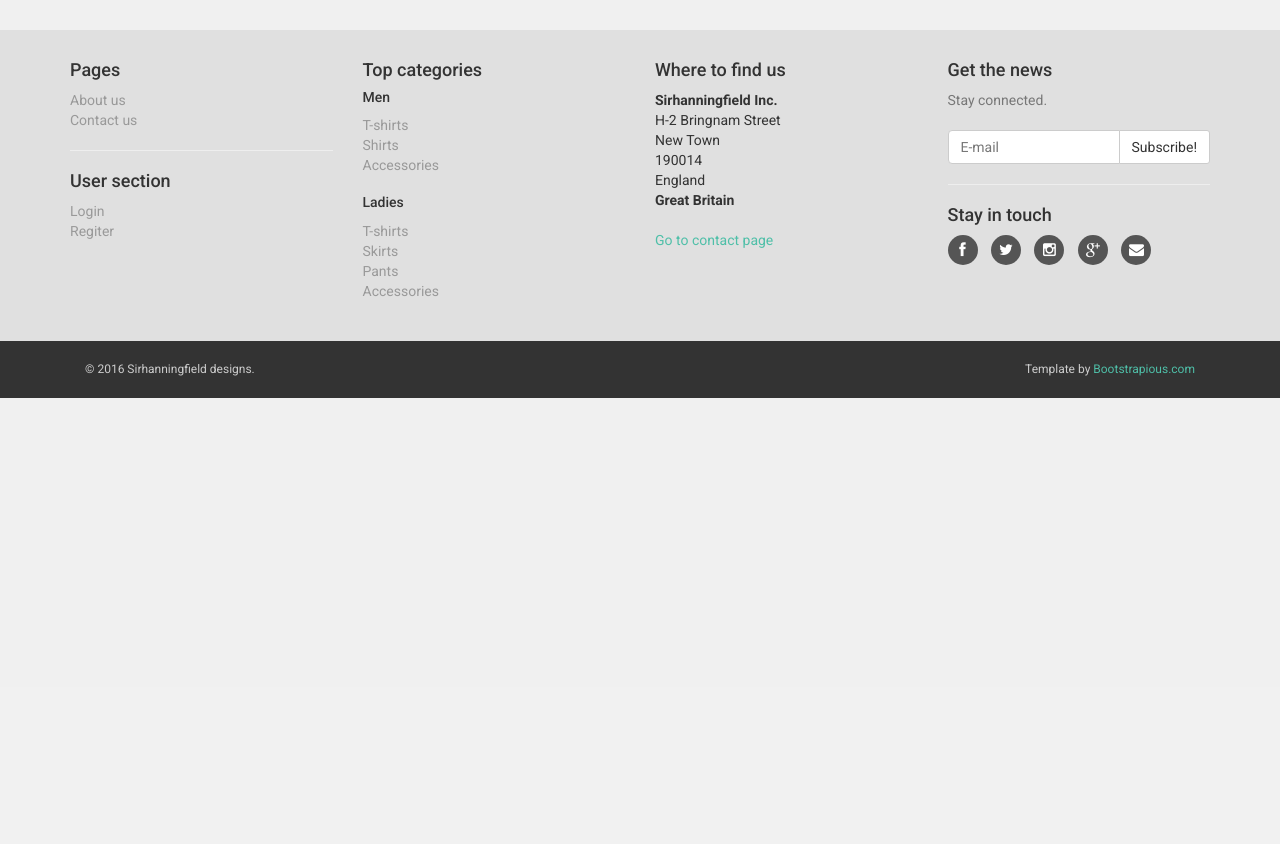
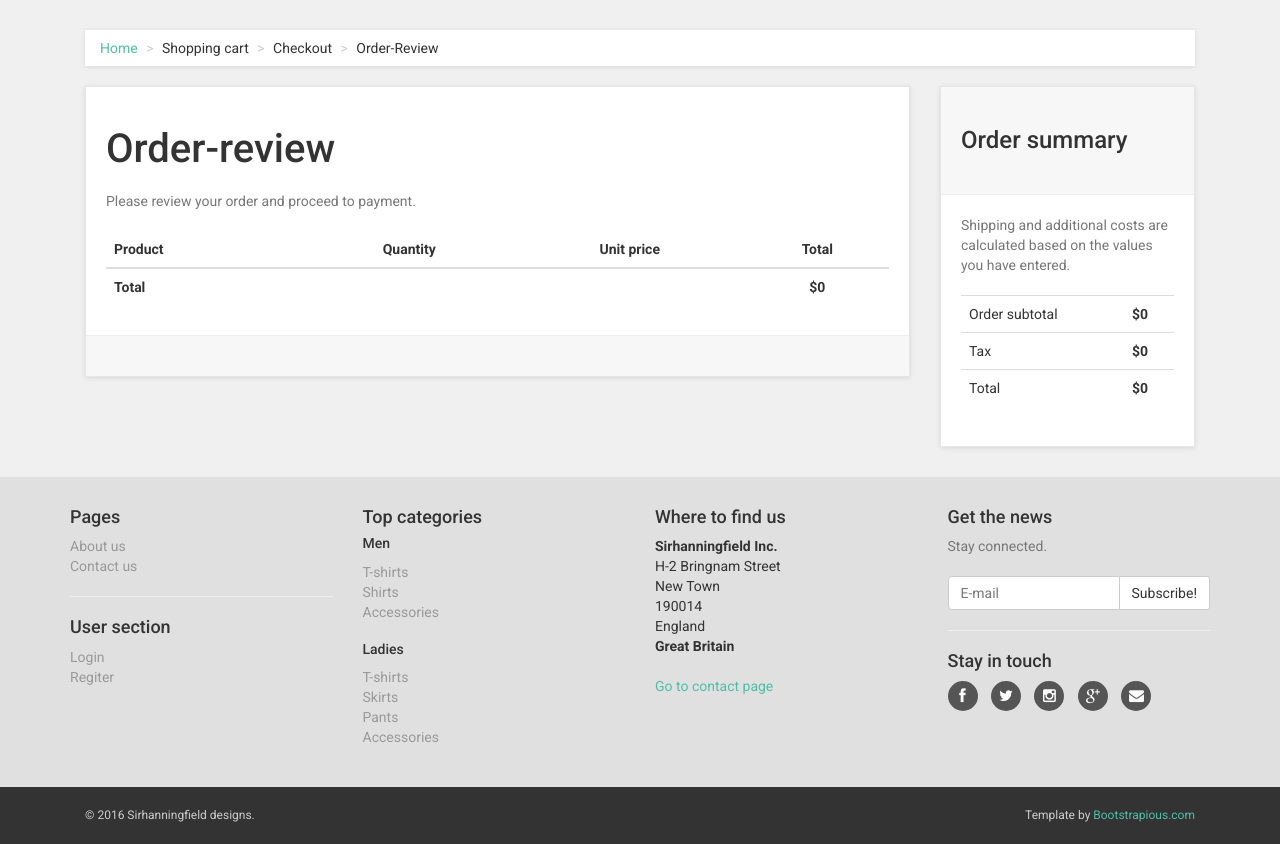
Before and after one commit to sirhanningfield/cart, a Laravel app: page /checkout/payment-details in a window 1280 px wide. Shown: the part 113-957 px from the top of the page. Before the commit the page ends 511 px from the top, so only its background shows below. Run offline with Laravel 8, Linux system fonts and the light colour scheme; lists and menus that the app fills with data are empty; settings files or empty folders that the repository lacks are supplied; some libraries are stand-ins or nearby versions.

Commit message:
Add stripe payment option to cart

```diff
--- a/app/Http/Controllers/CheckoutController.php
+++ b/app/Http/Controllers/CheckoutController.php
@@ -3,6 +3,7 @@
 namespace App\Http\Controllers;
 
 use Illuminate\Http\Request;
+use Gloudemans\Shoppingcart\Facades\Cart;
 use App\Shipping;
 use Session;
 
@@ -56,7 +57,34 @@ class CheckoutController extends Controller
    public function getCheckoutPayment()
    {
    		# code...
-   		return view('checkout.paymentdetails');
+        $items = Cart::content();
+   		return view('checkout.paymentdetails')->withItems($items);
+   }
+
+   public function postStorePayment(Request $request)
+   {
+       # code...
+        \Stripe\Stripe::setApiKey("sk_test_qJVM2IxTApMh5veBxrIX6UEO");
+
+        // Token is created using Stripe.js or Checkout!
+        // Get the payment token submitted by the form:
+        $token = $request->stripeToken;
+
+        // Charge the user's card:
+        $charge = \Stripe\Charge::create(array(
+          "amount" => Cart::total()*100,
+          "currency" => "usd",
+          "description" => "Payment to Sirhanningfield",
+          "source" => $token,
+        ));
+
+        Session::flash('Success','Payment Successful !');
+
+        Cart::destroy();
+
+        return redirect()->route('home');
+
+
    }
 
 
--- a/composer.json
+++ b/composer.json
@@ -10,7 +10,8 @@
         "intervention/image": "^2.3",
         "laravel/framework": "5.4.*",
         "laravel/tinker": "~1.0",
-        "laravelcollective/html": "^5.4.0"
+        "laravelcollective/html": "^5.4.0",
+        "stripe/stripe-php": "4.*"
     },
     "require-dev": {
         "fzaninotto/faker": "~1.4",
--- a/resources/views/checkout/paymentdetails.blade.php
+++ b/resources/views/checkout/paymentdetails.blade.php
@@ -3,5 +3,129 @@
 @section('title','Payment Details')
 
 @section('content')
+	<div class="container">
 
+        <div class="col-md-12">
+            <ul class="breadcrumb">
+                <li><a href="/">Home</a>
+                </li>
+                <li>Shopping cart</li>
+                <li>Checkout</li>
+                <li>Order-Review</li>
+
+            </ul>
+        </div>
+
+        <div class="col-md-9" id="basket">
+
+            <div class="box">
+
+                <form method="post" action="">
+
+                    <h1>Order-review</h1>
+                    <p class="text-muted">Please review your order and proceed to payment.</p>
+                    <div class="table-responsive">
+                        <table class="table">
+                            <thead>
+                                <tr>
+                                    <th>Product</th>
+                                    <th class="text-center">Quantity</th>
+                                    <th class="text-center">Unit price</th>
+                                    <th class="text-center">Total</th>
+
+
+
+
+                                </tr>
+                            </thead>
+                            <tbody>
+                            @foreach($items as $item)
+                                {!!Form::open(['route'=>['item.update',$item->rowId],'method'=>'POST'])!!}
+
+                                <tr>
+                                    <td><a href="#">{{$item->name}}</a></td>
+                                    <td width="8" class="text-center">{{$item->qty}}</td>
+                                    </td>
+                                    <td class="text-center">${{$item->price}}</td>
+
+                                    <td class="text-center">${{$item->price * $item->qty}}</td>
+
+                                {!!Form::close()!!}
+
+                                </tr>
+                            @endforeach
+                            </tbody>
+                            <tfoot>
+                                <tr>
+                                    <th colspan="3">Total</th>
+                                    <th colspan="1" class="text-center">${{Cart::subtotal()}}</th>
+
+                                </tr>
+                            </tfoot>
+                        </table>
+
+                    </div>
+                    <!-- /.table-responsive -->
+
+                    <div class="box-footer">
+
+                        <div class="pull-right">
+
+                            <form action="{{ route('checkout.makepayment') }}" method="POST">
+                            {{ csrf_field() }}
+							  <script
+							    src="https://checkout.stripe.com/checkout.js" class="stripe-button"
+							    data-key="pk_test_P0PVugPL8cdYtdnuvLcOA2WZ"
+							    data-amount="{{Cart::total()*100}}"
+							    data-name="Sirhanningfield"
+							    data-description="Payway"
+							    data-image="https://stripe.com/img/documentation/checkout/marketplace.png"
+							    data-locale="auto">
+							  </script>
+							</form>
+
+                        </div>
+                    </div>
+                </form>
+            </div>
+            <!-- /.box -->
+        </div>
+        <!-- /.col-md-9 -->
+
+            <div class="col-md-3">
+                <div class="box" id="order-summary">
+                    <div class="box-header">
+                        <h3>Order summary</h3>
+                    </div>
+                    <p class="text-muted">Shipping and additional costs are calculated based on the values you have entered.</p>
+
+                    <div class="table-responsive">
+                        <table class="table">
+                            <tbody>
+                                <tr>
+                                    <td>Order subtotal</td>
+                                    <th>${{Cart::subtotal()}}</th>
+                                </tr>
+
+                                <tr>
+                                    <td>Tax</td>
+                                    <th>${{Cart::tax()}}</th>
+                                </tr>
+                                <tr class="total">
+                                    <td>Total</td>
+                                    <th>${{Cart::total()}}</th>
+                                </tr>
+                            </tbody>
+                        </table>
+                    </div>
+
+                </div>
+
+            </div>
+            <!-- /.col-md-3 -->
+
+        </div>
+        <!-- /.container -->
+    </div>
+    <!-- /#content -->
 @endsection
--- a/routes/web.php
+++ b/routes/web.php
@@ -74,3 +74,8 @@ Route::get('checkout/payment-details',[
 	'as'=>'checkout.payment',
 	'uses'=>'CheckoutController@getCheckoutPayment'
 	]);
+
+Route::post('checkout/make-payment',[
+	'as'=>'checkout.makepayment',
+	'uses'=>'CheckoutController@postStorePayment'
+	]);
```
Also changed, not shown: 1 other file.
